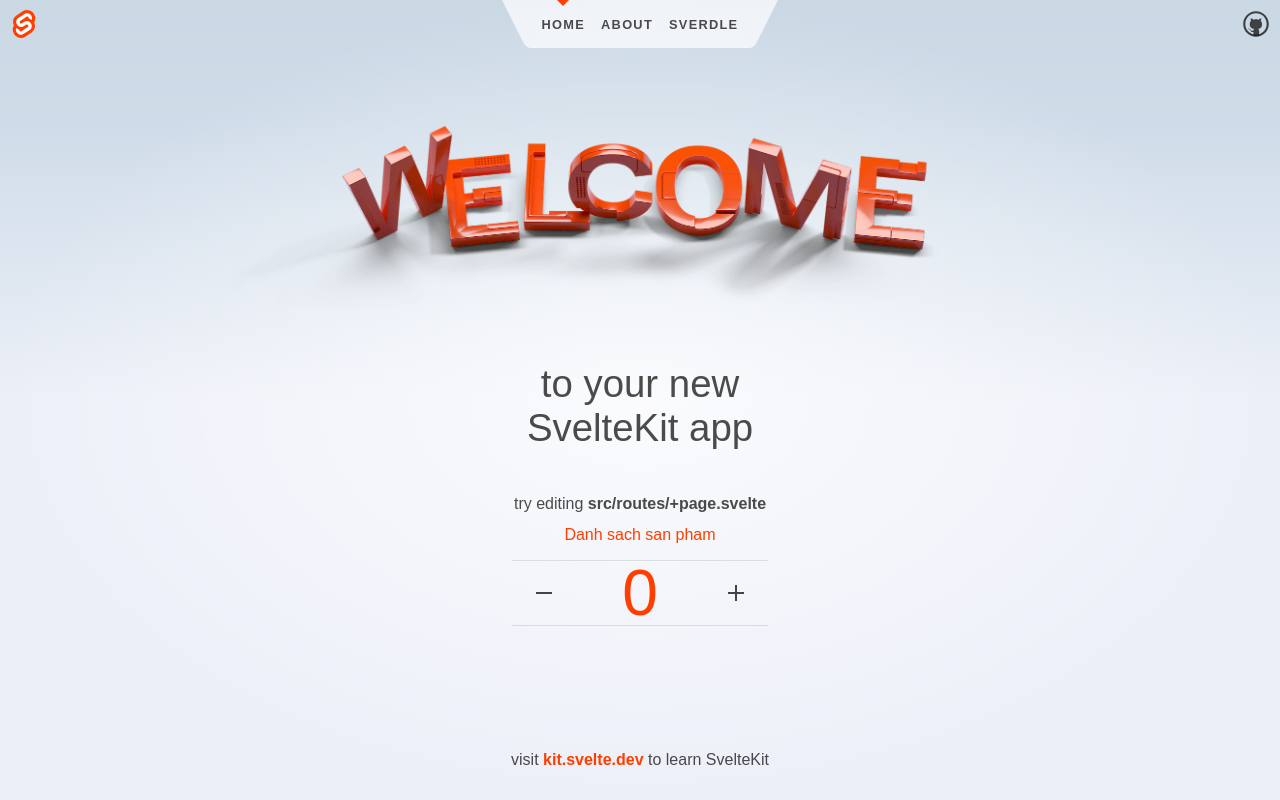
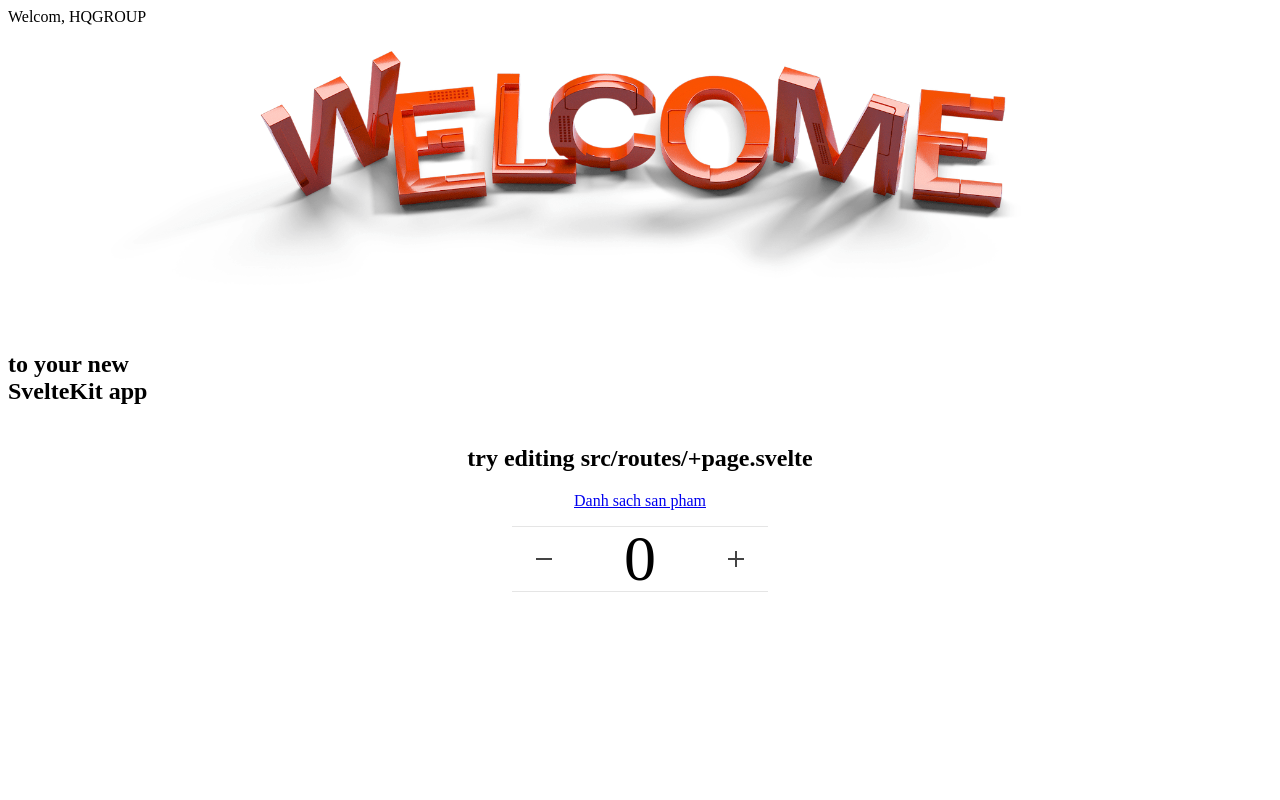
Before and after one commit to tuanson1985/sk-loading-data, a SvelteKit app: page / in a window 1280 px wide. Built offline with nearby package versions, Linux system fonts and the light colour scheme.

Commit message:
Using Parent Data

```diff
--- /dev/null
+++ b/src/routes/+layout.js
@@ -0,0 +1,5 @@
+export const load = () => {
+    return {
+        username: "HQGROUP"
+    };
+}
--- a/src/routes/+layout.svelte
+++ b/src/routes/+layout.svelte
@@ -1,53 +1,6 @@
 <script>
-	import Header from './Header.svelte';
-	import './styles.css';
+	export let data;
+	const { username } = data;
 </script>
-
-<div class="app">
-	<Header />
-
-	<main>
-		<slot />
-	</main>
-
-	<footer>
-		<p>visit <a href="https://kit.svelte.dev">kit.svelte.dev</a> to learn SvelteKit</p>
-	</footer>
-</div>
-
-<style>
-	.app {
-		display: flex;
-		flex-direction: column;
-		min-height: 100vh;
-	}
-
-	main {
-		flex: 1;
-		display: flex;
-		flex-direction: column;
-		padding: 1rem;
-		width: 100%;
-		max-width: 64rem;
-		margin: 0 auto;
-		box-sizing: border-box;
-	}
-
-	footer {
-		display: flex;
-		flex-direction: column;
-		justify-content: center;
-		align-items: center;
-		padding: 12px;
-	}
-
-	footer a {
-		font-weight: bold;
-	}
-
-	@media (min-width: 480px) {
-		footer {
-			padding: 12px 0;
-		}
-	}
-</style>
+<div>Welcom, {username}</div>
+<slot />
--- a/src/routes/products/+layout.js
+++ b/src/routes/products/+layout.js
@@ -1,9 +1,12 @@
 export const load = async (loadEvent) => {
-    const { fetch} = loadEvent;
+    const { fetch, parent } = loadEvent;
+    const parentData = await parent();
+    const { username } =parentData;
     const title = "Featured products";
     const response = await fetch("http://localhost:4000/featured-products");
     const featureProduct = await response.json();
     return {
+        username,
         title,
         featureProduct
     };
--- a/src/routes/products/+layout.svelte
+++ b/src/routes/products/+layout.svelte
@@ -1,5 +1,6 @@
 <script>
     export let data;
+    const username = data.username
     const title = data.title;
     const featureProduct = data.featureProduct
 </script>
```
